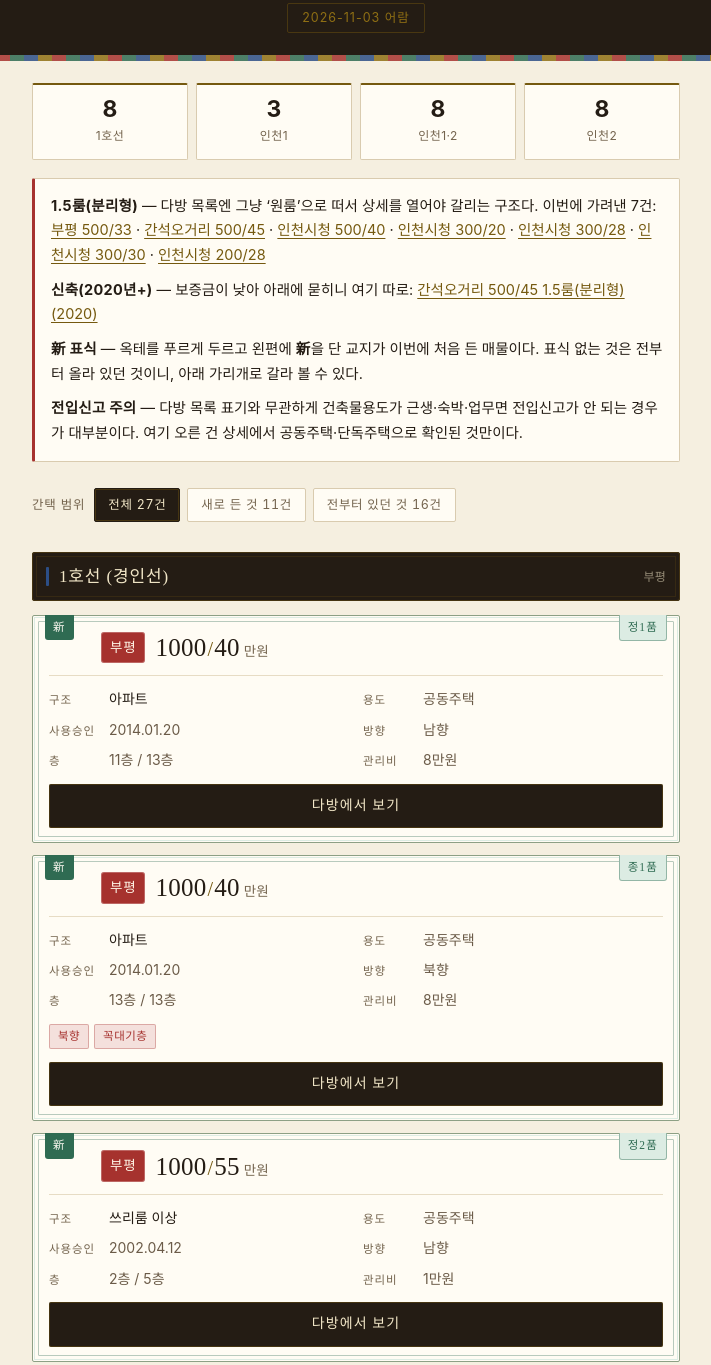
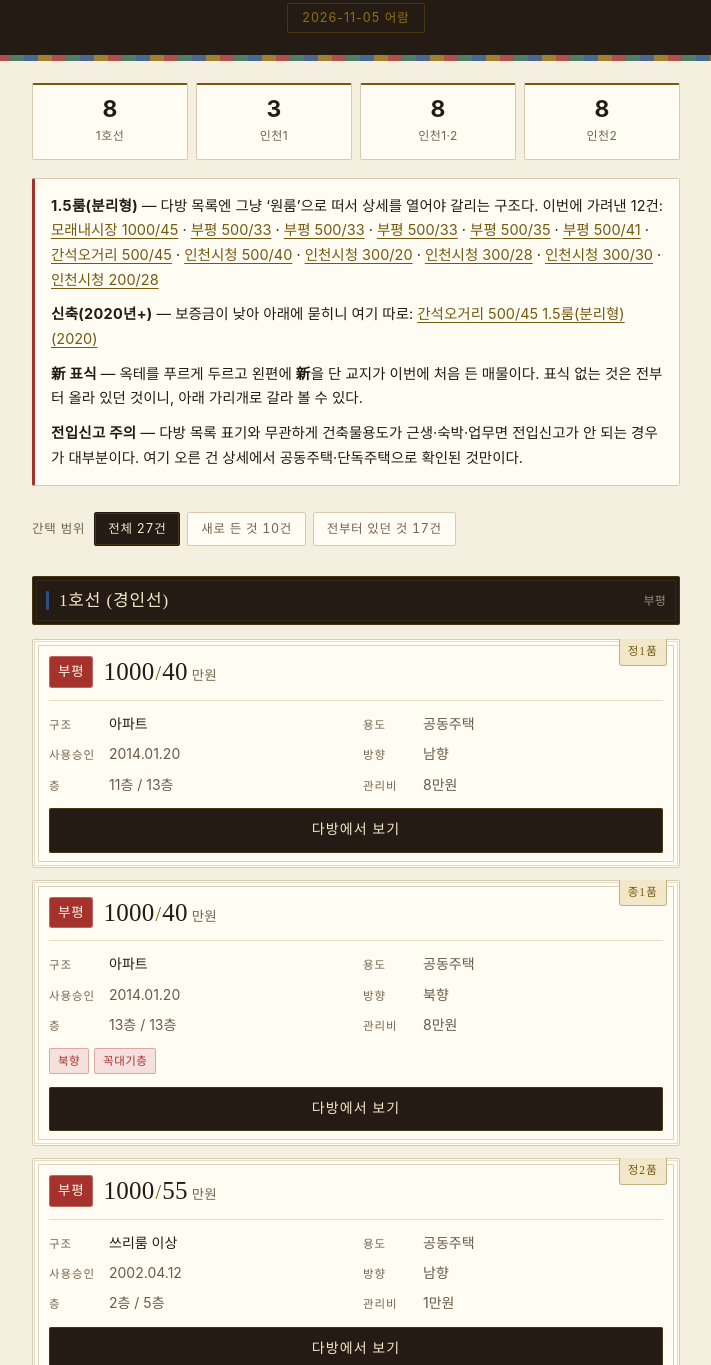
Before and after one commit to 9503chl/DabangSearcher, a website: page index.html in a window 1280 px wide. Shown: the part 174-1539 px from the top of the page, without its empty margins (284-995 px from the left). Drawn offline with Linux system fonts and the light colour scheme.

Commit message:
다방 부평권 매물 갱신 2026-11-05 - 1호선 8건 / 인천1호선 3건 / 인천1·2호선 8건 / 인천2호선 8건 - 신규 10건, 용도 탈락 293건 누적

```diff
--- a/index.html
+++ b/index.html
@@ -277,11 +277,31 @@
 <!-- DATA:START -->
 <script>
 window.DABANG = {
-  "updated": "2026-11-03",
+  "updated": "2026-11-05",
   "halfRooms": [
+    {
+      "id": "6aeb1839989d0253db156108",
+      "label": "모래내시장 1000/45"
+    },
+    {
+      "id": "6aeac8f5440fc71340905f4d",
+      "label": "부평 500/33"
+    },
+    {
+      "id": "6aeac9009fdd42134053018e",
+      "label": "부평 500/33"
+    },
     {
       "id": "6ae8478e1d30220c5d180a8e",
       "label": "부평 500/33"
+    },
+    {
+      "id": "6ae07813e9f9ad584fe69aab",
+      "label": "부평 500/35"
+    },
+    {
+      "id": "6aeabc90a538cb60b0493464",
+      "label": "부평 500/41"
     },
     {
       "id": "6ae7ffe101d18d4cd88dd0e2",
@@ -327,9 +347,7 @@ window.DABANG = {
       "dir": "남",
       "floor": "11층 / 13층",
       "maint": "8만원",
-      "tags": [
-        "NEW"
-      ]
+      "tags": []
     },
     {
       "id": "6ae8014b838abf648950230c",
@@ -344,7 +362,6 @@ window.DABANG = {
       "floor": "13층 / 13층",
       "maint": "8만원",
       "tags": [
-        "NEW",
         "북향",
         "꼭대기층"
       ]
@@ -361,40 +378,41 @@ window.DABANG = {
       "dir": "남",
       "floor": "2층 / 5층",
       "maint": "1만원",
+      "tags": []
+    },
+    {
+      "id": "6ae848116c418372ffa78bc7",
+      "line": "1",
+      "station": "부평",
+      "dep": 500,
+      "rent": 55,
+      "rtype": "아파트",
+      "use": "공동주택",
+      "appr": "2012.12.07",
+      "dir": "서",
+      "floor": "4층 / 10층",
+      "maint": "7만원",
       "tags": [
-        "NEW"
+        "NEW",
+        "서향"
       ]
     },
     {
-      "id": "6ae2ebff8ee1cf2036fb72d6",
+      "id": "6aeac8f5440fc71340905f4d",
       "line": "1",
       "station": "부평",
-      "dep": 1000,
-      "rent": 45,
-      "rtype": "쓰리룸 이상",
+      "dep": 500,
+      "rent": 33,
+      "rtype": "1.5룸(분리형)",
       "use": "공동주택",
-      "appr": "2001.01.20",
-      "dir": "북서",
-      "floor": "4층 / 5층",
-      "maint": "1만5000원",
+      "appr": "2012.09.28",
+      "dir": "서",
+      "floor": "2층 / 15층",
+      "maint": "7만원",
       "tags": [
         "NEW",
-        "북향"
+        "서향"
       ]
-    },
-    {
-      "id": "6ad5f01f50710465f809c951",
-      "line": "1",
-      "station": "부평",
-      "dep": 600,
-      "rent": 40,
-      "rtype": "투룸",
-      "use": "공동주택",
-      "appr": "2002.08.24",
-      "dir": "남",
-      "floor": "4층 / 5층",
-      "maint": "1만원",
-      "tags": []
     },
     {
       "id": "6ae8478e1d30220c5d180a8e",
@@ -408,9 +426,7 @@ window.DABANG = {
       "dir": "남",
       "floor": "6층 / 15층",
       "maint": "7만원",
-      "tags": [
-        "NEW"
-      ]
+      "tags": []
     },
     {
       "id": "6ae2c74495b0ab1506b08191",
@@ -425,29 +441,27 @@ window.DABANG = {
       "floor": "4층 / 5층",
       "maint": "1만원",
       "tags": [
-        "NEW",
         "서향"
       ]
     },
     {
-      "id": "6ac3a72903dfca56a6ce0770",
+      "id": "6ae0a8b07d1bd06f08c8328a",
       "line": "1",
       "station": "부평",
       "dep": 500,
-      "rent": 60,
+      "rent": 50,
       "rtype": "투룸",
-      "use": "단독주택",
-      "appr": "1990.04.27",
-      "dir": "남서",
-      "floor": "1층 / 2층",
+      "use": "공동주택",
+      "appr": "2001.12.18",
+      "dir": "남동",
+      "floor": "4층 / 5층",
       "maint": "1만원",
       "tags": [
-        "서향",
-        "1층"
+        "NEW"
       ]
     },
     {
-      "id": "6ac2f07c272ef409959e592e",
+      "id": "6aea89a4fc18b72b3493a4ea",
       "line": "I1",
       "station": "간석오거리",
       "dep": 1000,
@@ -458,7 +472,9 @@ window.DABANG = {
       "dir": "남",
       "floor": "저층 / 4층",
       "maint": "1만원",
-      "tags": []
+      "tags": [
+        "NEW"
+      ]
     },
     {
       "id": "6ae7ffe101d18d4cd88dd0e2",
@@ -472,9 +488,7 @@ window.DABANG = {
       "dir": "동",
       "floor": "4층 / 10층",
       "maint": "6만원",
-      "tags": [
-        "NEW"
-      ]
+      "tags": []
     },
     {
       "id": "6adf00f74fd2202a2f25788b",
@@ -493,49 +507,37 @@ window.DABANG = {
       ]
     },
     {
-      "id": "6acc74095a52340d5f5bf576",
+      "id": "6ac450c0fe9e24705fcd0672",
+      "line": "I12",
+      "station": "인천시청",
+      "dep": 2000,
+      "rent": 60,
+      "rtype": "아파트",
+      "use": "공동주택",
+      "appr": "2014.05.28",
+      "dir": "서",
+      "floor": "13층 / 14층",
+      "maint": "10만원",
+      "tags": [
+        "NEW",
+        "서향"
+      ]
+    },
+    {
+      "id": "6aea9a61a4265a6495f80117",
       "line": "I12",
       "station": "인천시청",
       "dep": 1000,
-      "rent": 37,
+      "rent": 40,
       "rtype": "아파트",
       "use": "공동주택",
-      "appr": "2015.02.06",
-      "dir": "동",
-      "floor": "중층 / 15층",
-      "maint": "12만5000원",
-      "tags": []
-    },
-    {
-      "id": "6ae83d83e6ab7449bef762ed",
-      "line": "I12",
-      "station": "인천시청",
-      "dep": 1000,
-      "rent": 45,
-      "rtype": "아파트",
-      "use": "공동주택",
-      "appr": "2015.02.06",
-      "dir": "북",
-      "floor": "고층 / 15층",
-      "maint": "9만원",
+      "appr": "2014.07.03",
+      "dir": "남",
+      "floor": "중층 / 9층",
+      "maint": "9만9000원",
       "tags": [
-        "NEW",
-        "북향"
+        "NEW"
       ]
-    },
-    {
-      "id": "6ad19a24de906f54c1e1a21a",
-      "line": "I12",
-      "station": "인천시청",
-      "dep": 500,
-      "rent": 43,
-      "rtype": "아파트",
-      "use": "공동주택",
-      "appr": "2015.10.10",
-      "dir": "동",
-      "floor": "고층 / 15층",
-      "maint": "8만5000원",
-      "tags": []
     },
     {
       "id": "6ac5f3aa05029d48364e5671",
@@ -552,22 +554,6 @@ window.DABANG = {
       "tags": []
     },
     {
-      "id": "6ae83ce47c17d14651e66f5c",
-      "line": "I12",
-      "station": "인천시청",
-      "dep": 500,
-      "rent": 43,
-      "rtype": "아파트",
-      "use": "공동주택",
-      "appr": "2015.02.06",
-      "dir": "동",
-      "floor": "고층 / 15층",
-      "maint": "9만원",
-      "tags": [
-        "NEW"
-      ]
-    },
-    {
       "id": "6ae9410d04c46f453686c051",
       "line": "I12",
       "station": "인천시청",
@@ -580,8 +566,24 @@ window.DABANG = {
       "floor": "고층 / 15층",
       "maint": "9만원",
       "tags": [
+        "북향"
+      ]
+    },
+    {
+      "id": "6ae958d5cd66fc1af34708b9",
+      "line": "I12",
+      "station": "인천시청",
+      "dep": 500,
+      "rent": 42,
+      "rtype": "아파트",
+      "use": "공동주택",
+      "appr": "2014.02.27",
+      "dir": "서",
+      "floor": "17층 / 19층",
+      "maint": "13만원",
+      "tags": [
         "NEW",
-        "북향"
+        "서향"
       ]
     },
     {
@@ -599,11 +601,11 @@ window.DABANG = {
       "tags": []
     },
     {
-      "id": "6ad8879589ed1b431d13bba8",
+      "id": "6ae94cdf2d7daf64102c953f",
       "line": "I12",
       "station": "인천시청",
       "dep": 500,
-      "rent": 39,
+      "rent": 37,
       "rtype": "쓰리룸 이상",
       "use": "공동주택",
       "appr": "1990.12.26",
@@ -611,6 +613,39 @@ window.DABANG = {
       "floor": "반지층 / 2층",
       "maint": "1만원",
       "tags": [
+        "NEW",
+        "반지하"
+      ]
+    },
+    {
+      "id": "6ae18e4cfea10f78b418dadb",
+      "line": "I12",
+      "station": "인천시청",
+      "dep": 300,
+      "rent": 28,
+      "rtype": "1.5룸(분리형)",
+      "use": "공동주택",
+      "appr": "2012.11.22",
+      "dir": "동",
+      "floor": "2층 / 6층",
+      "maint": "4만원",
+      "tags": []
+    },
+    {
+      "id": "6aeb1839989d0253db156108",
+      "line": "I2",
+      "station": "모래내시장",
+      "dep": 1000,
+      "rent": 45,
+      "rtype": "1.5룸(분리형)",
+      "use": "단독주택",
+      "appr": "1991.12.05",
+      "dir": "남서",
+      "floor": "반지층 / 2층",
+      "maint": "2만원",
+      "tags": [
+        "NEW",
+        "서향",
         "반지하"
       ]
     },
@@ -644,6 +679,23 @@ window.DABANG = {
       "maint": "5만원",
       "tags": [
         "서향",
+        "꼭대기층"
+      ]
+    },
+    {
+      "id": "6aeb0263d789210f879fe23b",
+      "line": "I2",
+      "station": "모래내시장",
+      "dep": 1000,
+      "rent": 50,
+      "rtype": "투룸",
+      "use": "단독주택",
+      "appr": "1986.08.21",
+      "dir": "남동",
+      "floor": "2층 / 2층",
+      "maint": "1만원",
+      "tags": [
+        "NEW",
         "꼭대기층"
       ]
     },
@@ -710,38 +762,6 @@ window.DABANG = {
       "maint": "없음",
       "tags": [
         "1층"
-      ]
-    },
-    {
-      "id": "6ad09a3d89104e469ebb7383",
-      "line": "I2",
-      "station": "모래내시장",
-      "dep": 500,
-      "rent": 40,
-      "rtype": "투룸",
-      "use": "공동주택",
-      "appr": "1988.12.21",
-      "dir": "남",
-      "floor": "저층 / 3층",
-      "maint": "없음",
-      "tags": []
-    },
-    {
-      "id": "6ae05244c98e202b45f63e27",
-      "line": "I2",
-      "station": "모래내시장",
-      "dep": 300,
-      "rent": 40,
-      "rtype": "투룸",
-      "use": "단독주택",
-      "appr": "1989.12.06",
-      "dir": "서",
-      "floor": "반지층 / 2층",
-      "maint": "없음",
-      "tags": [
-        "NEW",
-        "서향",
-        "반지하"
       ]
     }
   ]
```
Also changed, not shown: data/seen.json.
